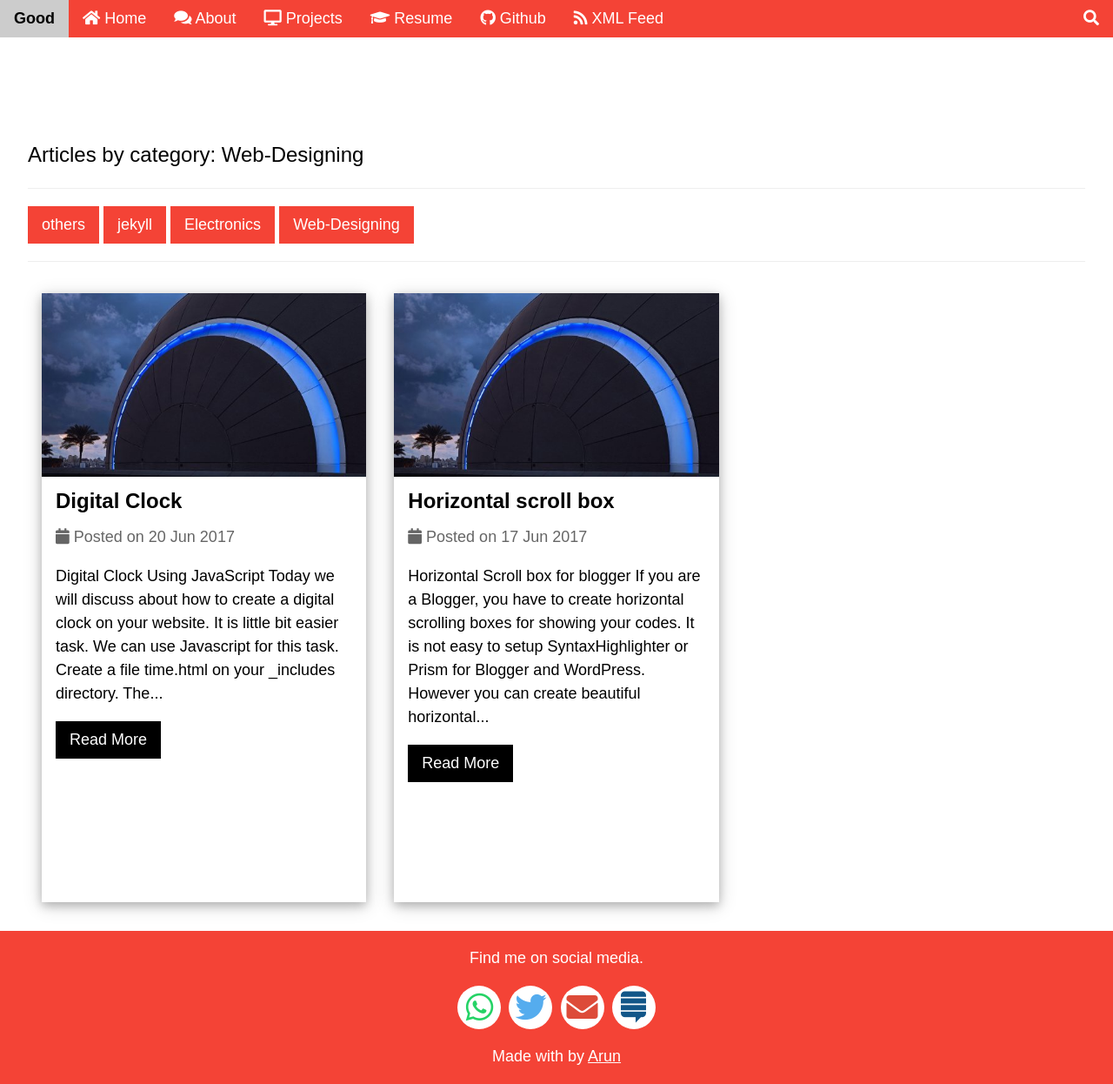
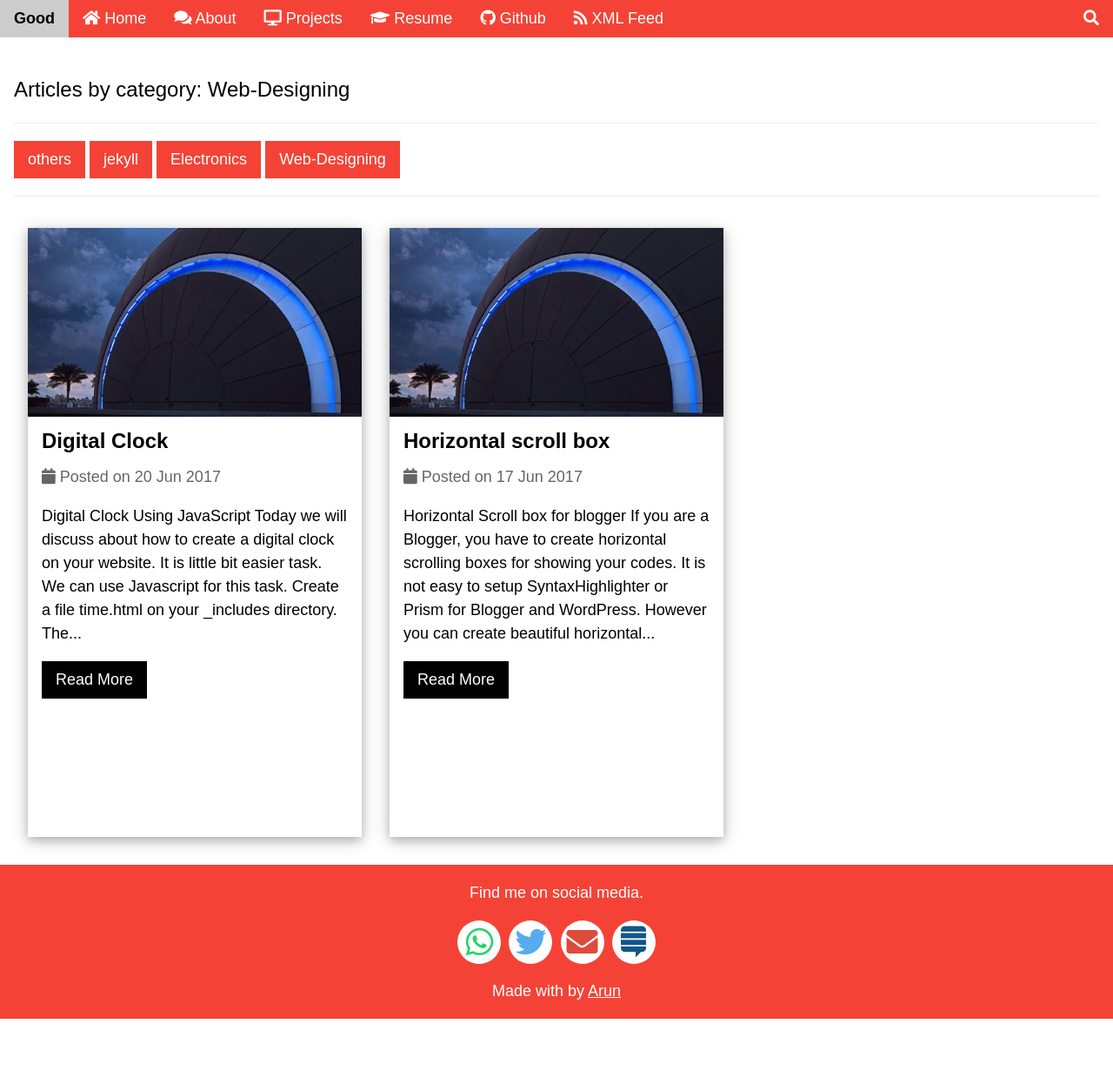
Before and after one commit to chipprogrammers/Good, a Jekyll site: the page built from category/Web-Designing.md, in a window 1280 px wide and 1246 px high. Shown: the whole window at 87% size. Built offline with Jekyll 4.4.1, drawn with Linux system fonts in a browser that asks for light colours; some web fonts are replaced; comment, search, counter and statistics services are not loaded.

Commit message:
Update posts_by_category.html

```diff
--- a/_layouts/posts_by_category.html
+++ b/_layouts/posts_by_category.html
@@ -2,7 +2,6 @@
 layout: default
 ---
 
-<div class="w3-container" style="margin-top:75px">
     <h1 class="w3-xlarge">Articles by category: {{ page.categories }}</h1>
     <hr />
     {% for category in site.categories %}
@@ -52,6 +51,3 @@ layout: default
     {% else %}
 <p>There are no posts in this categories.</p>
     {% endif %}
-    <br />
-    <br />
-  </div>
```
